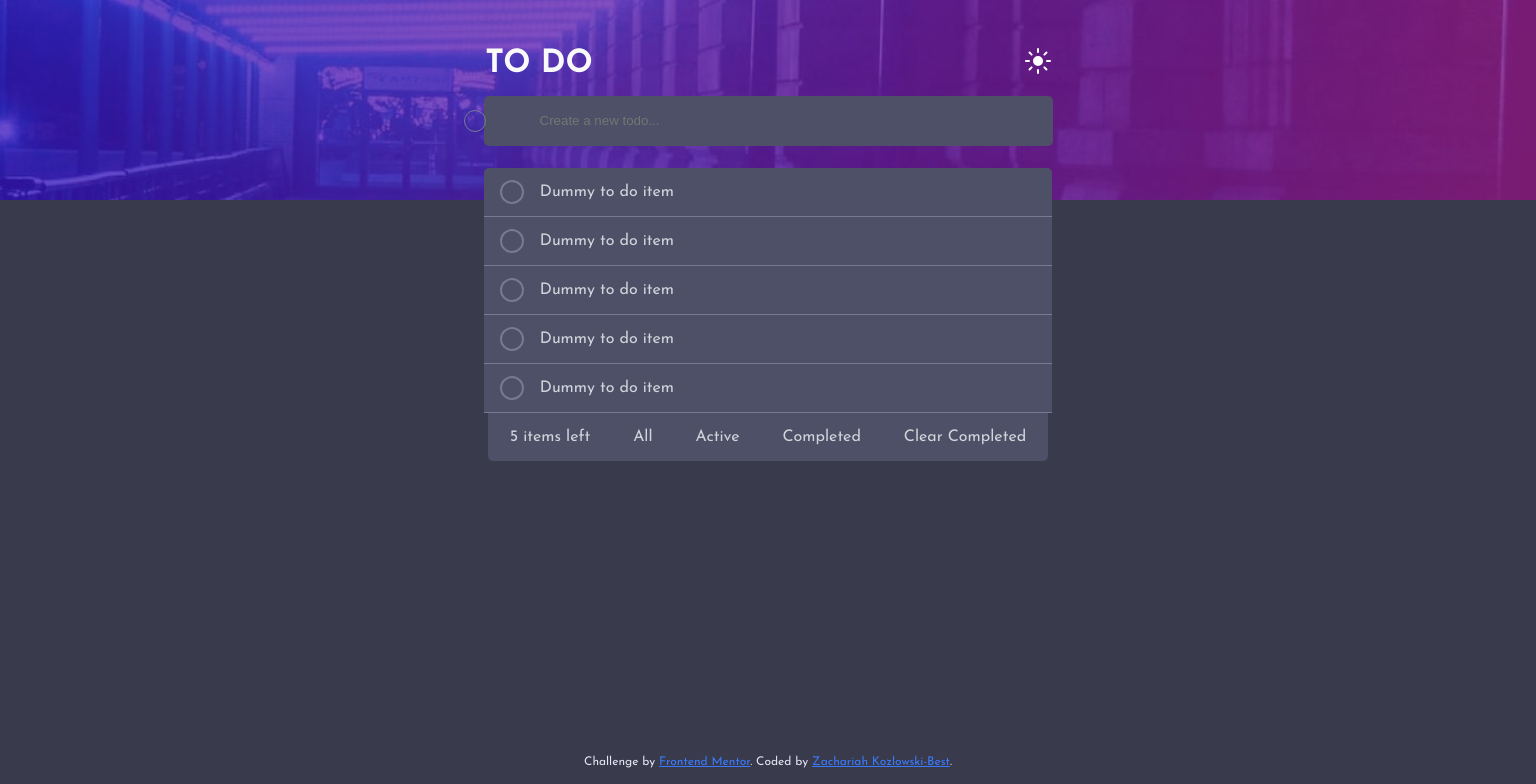
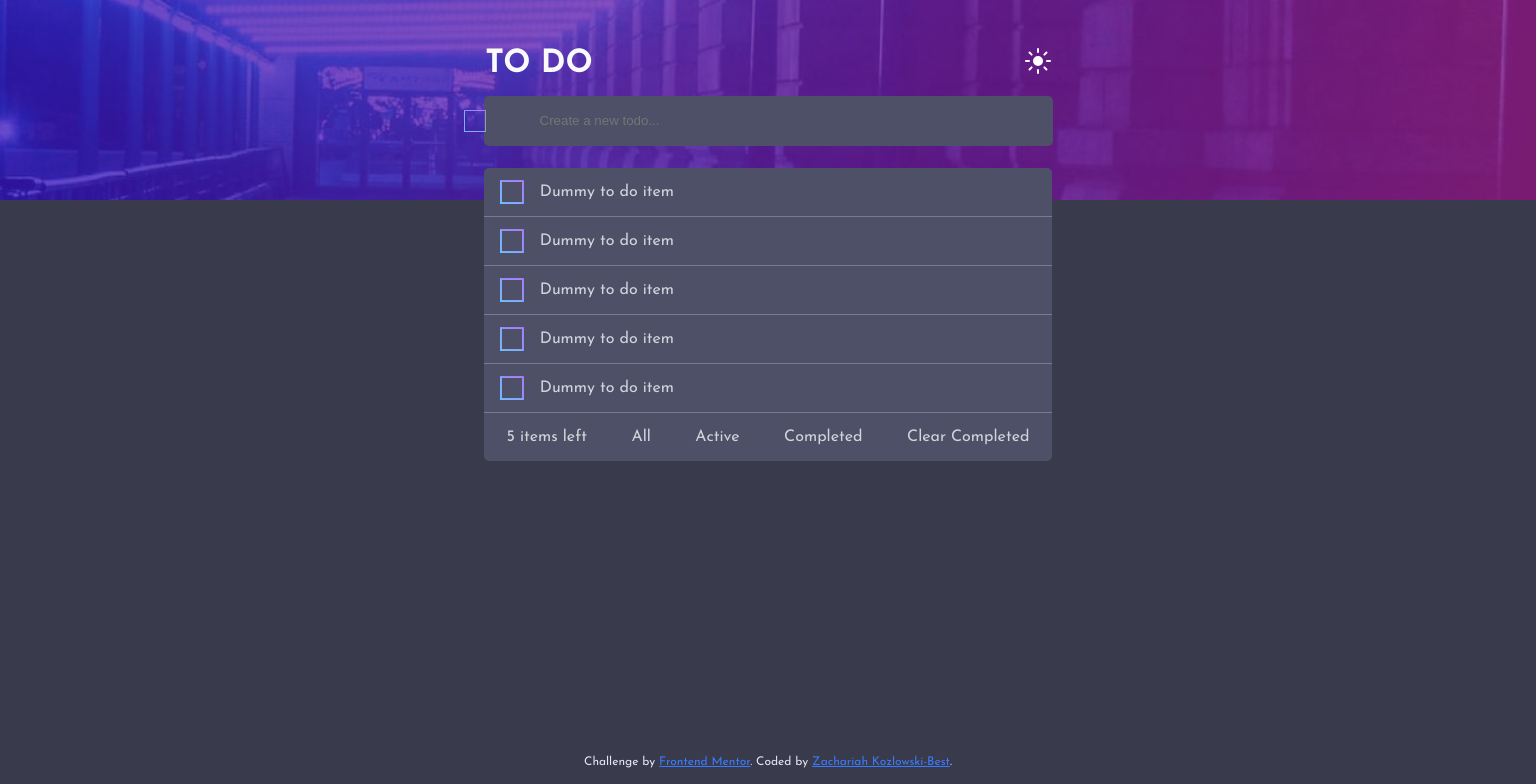
Before and after one commit to zach7815/ToDoList, a React (Create React App) app in the folder task-app/: page / in a window 1536 px wide. Shown: the top 784 px of the page. Built offline with nearby package versions, Linux system fonts and the light colour scheme.

Commit message:
worked on touch minor ui details like hover states etc

```diff
--- a/task-app/src/App.scss
+++ b/task-app/src/App.scss
@@ -1,5 +1,5 @@
 $primary:hsl(220, 98%, 61%);
-$checkBg:linear-gradient hsl(192, 100%, 67%) to hsl(280, 87%, 65%);
+$checkBg:linear-gradient( 45deg,#57ddff,#c058f3);
 
 /*Light Theme Colors*/
 $dayVLightGray:hsl(0, 0%, 98%);
@@ -31,7 +31,8 @@ $inputCircle:false
   width: 20px;
   border-style: solid;
   border-width: 1px;
-  border-color: $border-color;
+  border-image: $checkBg;
+  border-image-slice:10;
   border-radius: 50%;
 
 
@@ -91,6 +92,7 @@ background-size: cover;
 
 .inputWrap{
   position: relative;
+
   input{
     background-color: $nightVGrayBlue;
     border: none;
@@ -137,7 +139,7 @@ background-size: cover;
     .innerCircle{
       justify-self: flex-start;
       align-self:center;
-      @include circle($nightGrayBlue)
+      @include circle;
 
     }
 
@@ -189,11 +191,12 @@ background-size: cover;
 background-color:$nightVGrayBlue;
 color:$dayLightGrayBlue;
 display: flex;
+justify-content: space-around;
 padding: 1rem 0 1rem 0;
-justify-content: space-around;
-width: 49.8%;;
-max-width: 559.35px;
+width: 49.9%;
+max-width: 567.583px;
 border-radius: 0 0 5px 5px;
+display:none;
 span:hover{
  color:$primary;
 }
@@ -219,6 +222,9 @@ span:hover{
     justify-content: center;
     top:3rem;
   gap:27rem;
+  }
+  .icon{
+    cursor: pointer;
   }
 
   .inputWrap{
@@ -269,6 +275,8 @@ span:hover{
 .Toggles{
   display: none;
 }
-
+.deskToggle{
+  display: flex;
+}
 
 }
--- a/task-app/src/components/Header.jsx
+++ b/task-app/src/components/Header.jsx
@@ -1,5 +1,4 @@
 import React from 'react';
-import sunIcon from '../images/icon-sun.svg'
 
 
 const Header = ()=>{
@@ -7,7 +6,7 @@ const Header = ()=>{
         <div className="header">
         <div className='heading'>
         <h1>to do</h1>
-        <img className='icon' src={sunIcon} alt="toggle moon/darkmode"/>
+        <svg className='icon' xmlns="http://www.w3.org/2000/svg" width="26" height="26"><path fill="#FFF" fillRule="evenodd" d="M13 21a1 1 0 011 1v3a1 1 0 11-2 0v-3a1 1 0 011-1zm-5.657-2.343a1 1 0 010 1.414l-2.121 2.121a1 1 0 01-1.414-1.414l2.12-2.121a1 1 0 011.415 0zm12.728 0l2.121 2.121a1 1 0 01-1.414 1.414l-2.121-2.12a1 1 0 011.414-1.415zM13 8a5 5 0 110 10 5 5 0 010-10zm12 4a1 1 0 110 2h-3a1 1 0 110-2h3zM4 12a1 1 0 110 2H1a1 1 0 110-2h3zm18.192-8.192a1 1 0 010 1.414l-2.12 2.121a1 1 0 01-1.415-1.414l2.121-2.121a1 1 0 011.414 0zm-16.97 0l2.121 2.12A1 1 0 015.93 7.344L3.808 5.222a1 1 0 011.414-1.414zM13 0a1 1 0 011 1v3a1 1 0 11-2 0V1a1 1 0 011-1z"/></svg>
         </div>
         <div className='inputWrap'>
         < input type="text" placeholder="Create a new todo..." maxLength="50"/>
```
